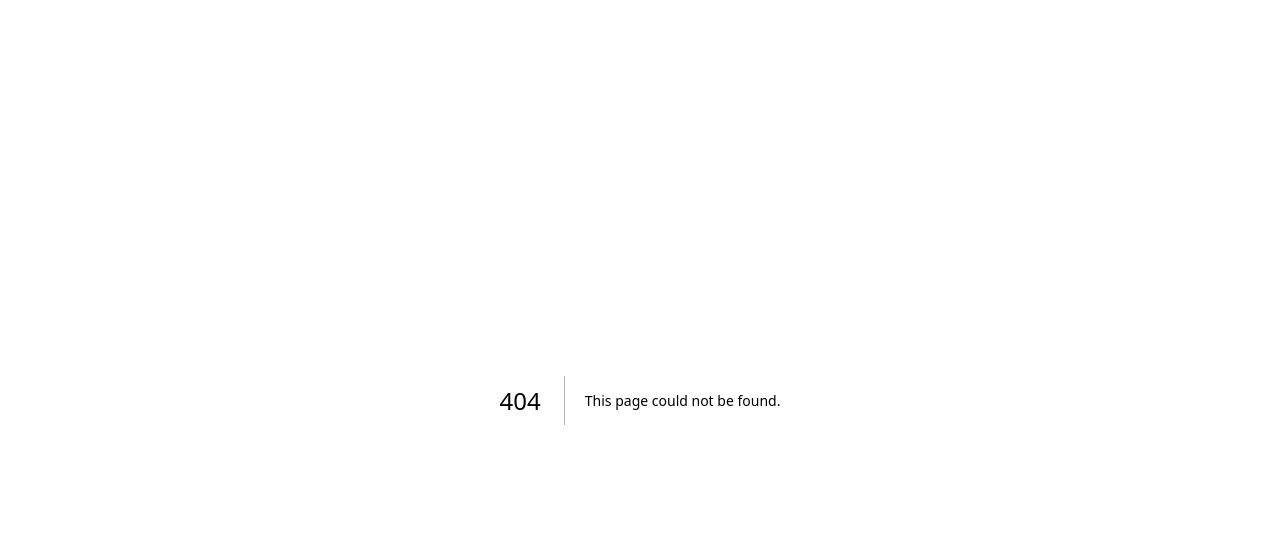
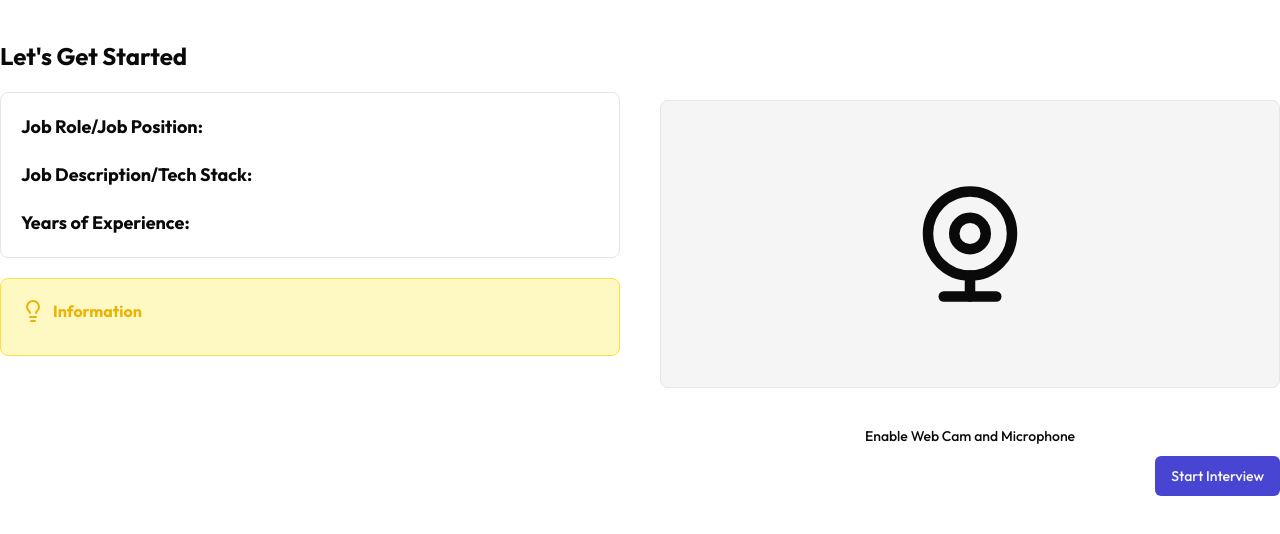
Before and after one commit to whd793/AI-Interview-App, a Next.js app: page /dashboard/interview/1 in a window 1280 px wide. Before the commit this address had no page. Shown: the top 534 px of the page. Built offline with nearby package versions, Linux system fonts and the light colour scheme; no server answers; the database is empty.

Commit message:
webcam setting enable

```diff
--- /dev/null
+++ b/app/dashboard/interview/[interviewId]/page.jsx
@@ -0,0 +1,94 @@
+'use client';
+import { Button } from '@/components/ui/button';
+import { db } from '@/utils/db';
+import { MockInterview } from '@/utils/schema';
+import { eq } from 'drizzle-orm';
+import { Lightbulb, WebcamIcon } from 'lucide-react';
+import Link from 'next/link';
+import React, { useEffect, useState } from 'react';
+import Webcam from 'react-webcam';
+
+function Interview({ params }) {
+  const [interviewData, setInterviewData] = useState();
+  const [webCamEnabled, setWebCamEnabled] = useState();
+  useEffect(() => {
+    console.log(params.interviewId);
+    GetInterviewDetails();
+  }, []);
+
+  /**
+   * Used to Get Interview Details by MockId/Interview Id
+   */
+  const GetInterviewDetails = async () => {
+    const result = await db
+      .select()
+      .from(MockInterview)
+      .where(eq(MockInterview.mockId, params.interviewId));
+
+    setInterviewData(result[0]);
+  };
+  return (
+    <div className='my-10 '>
+      <h2 className='font-bold text-2xl'>Let's Get Started</h2>
+      <div className='grid grid-cols-1 md:grid-cols-2 gap-10'>
+        <div className='flex flex-col my-5 gap-5 '>
+          <div className='flex flex-col p-5 rounded-lg border gap-5'>
+            <h2 className='text-lg'>
+              <strong>Job Role/Job Position:</strong>
+              {interviewData?.jobPosition}{' '}
+            </h2>
+            <h2 className='text-lg'>
+              <strong>Job Description/Tech Stack:</strong>
+              {interviewData?.jobDesc}{' '}
+            </h2>
+            <h2 className='text-lg'>
+              <strong>Years of Experience:</strong>
+              {interviewData?.jobExperience}{' '}
+            </h2>
+          </div>
+          <div className='p-5 border rounded-lg border-yellow-300 bg-yellow-100'>
+            <h2 className='flex gap-2 items-center text-yellow-500'>
+              {' '}
+              <Lightbulb />
+              <strong>Information</strong>
+            </h2>
+            <h2 className='mt-3 text-yellow-500'>
+              {process.env.NEXT_PUBLIC_INFORMATION}
+            </h2>
+          </div>
+        </div>
+        <div>
+          {webCamEnabled ? (
+            <Webcam
+              onUserMedia={() => setWebCamEnabled(true)}
+              onUserMediaError={() => setWebCamEnabled(false)}
+              mirrored={true}
+              style={{
+                height: 300,
+                width: 300,
+              }}
+            />
+          ) : (
+            <>
+              <WebcamIcon className='h-72 w-full my-7 p-20 bg-secondary rounded-lg border' />
+              <Button
+                variant='ghost'
+                className='w-full'
+                onClick={() => setWebCamEnabled(true)}
+              >
+                Enable Web Cam and Microphone
+              </Button>
+            </>
+          )}
+        </div>
+      </div>
+      <div className='flex justify-end items-end'>
+        <Link href={'/dashboard/interview/' + params.interviewId + '/start'}>
+          <Button>Start Interview</Button>
+        </Link>
+      </div>
+    </div>
+  );
+}
+
+export default Interview;
--- a/next.config.mjs
+++ b/next.config.mjs
@@ -1,4 +1,9 @@
 /** @type {import('next').NextConfig} */
-const nextConfig = {};
+// const nextConfig = {};
+const nextConfig = {
+  server: {
+    https: true,
+  },
+};
 
 export default nextConfig;
```
